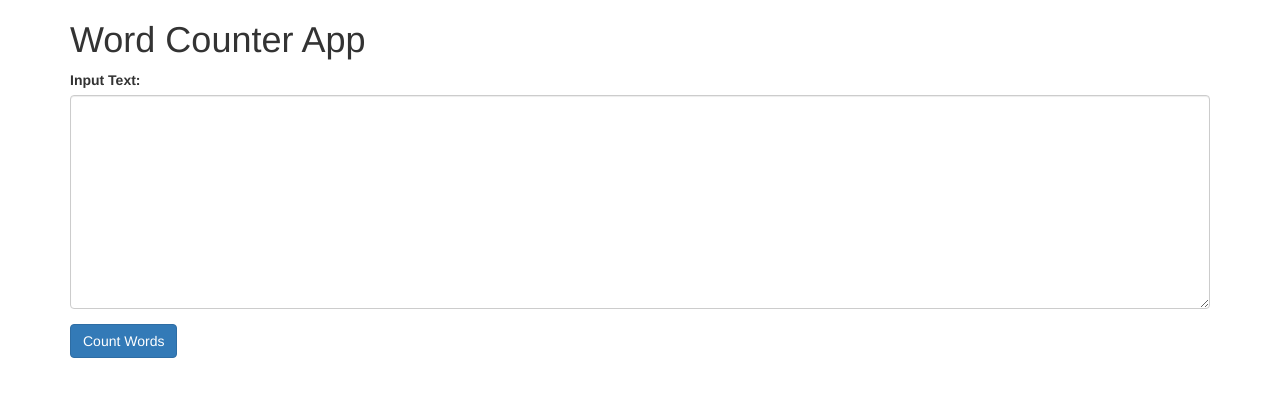
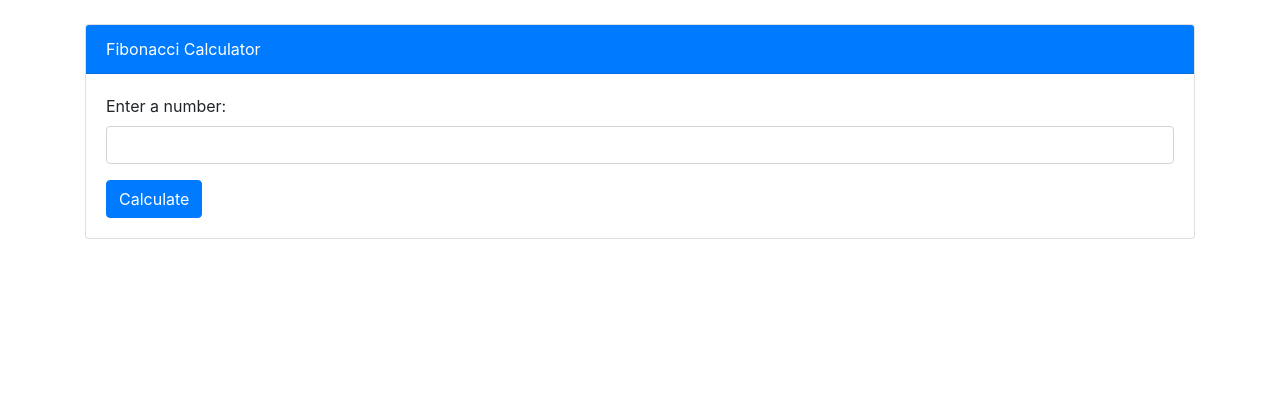
Before and after one commit to babastian18/py-apps, a Flask app: page / in a window 1280 px wide. Shown: the top 397 px of the page. Run offline with Flask 2, Linux system fonts and the light colour scheme; some libraries are stand-ins or nearby versions.

Commit message:
Update index.html

```diff
--- a/templates/index.html
+++ b/templates/index.html
@@ -1,29 +1,34 @@
-<!DOCTYPE html>
-<html>
+<!doctype html>
+<html lang="en">
 <head>
-	<title>Word Counter App</title>
-	<link rel="stylesheet" href="https://maxcdn.bootstrapcdn.com/bootstrap/3.3.7/css/bootstrap.min.css">
-	<script src="https://ajax.googleapis.com/ajax/libs/jquery/3.2.1/jquery.min.js"></script>
-	<script src="https://maxcdn.bootstrapcdn.com/bootstrap/3.3.7/js/bootstrap.min.js"></script>
+  <title>Fibonacci Calculator</title>
+  <link rel="stylesheet" href="https://maxcdn.bootstrapcdn.com/bootstrap/4.0.0/css/bootstrap.min.css">
 </head>
 <body>
-	<div class="container">
-		<div class="row">
-			<div class="col-md-12">
-				<h1>Word Counter App</h1>
-				<form method="POST" action="/">
+  <div class="container mt-4">
+    <div class="card">
+      <div class="card-header bg-primary text-white">Fibonacci Calculator</div>
+      <div class="card-body">
+        <form method="post">
           <div class="form-group">
-						<label for="inputText">Input Text:</label>
-						<textarea class="form-control" id="inputText" name="inputText" rows="10"></textarea>
+            <label for="inputNumber">Enter a number:</label>
+            <input type="number" class="form-control" id="inputNumber" name="inputNumber" required>
           </div>
-					<button type="submit" class="btn btn-primary">Count Words</button>
+          <button type="submit" class="btn btn-primary">Calculate</button>
         </form>
-				<br>
-				{% if result %}
-					<p>Number of words: {{ result }}</p>
+        {% if results %}
+          <hr>
+          <ul>
+          {% for result in results %}
+            <li>The {{ loop.index }}th Fibonacci number is: {{ result }}</li>
+          {% endfor %}
+          </ul>
         {% endif %}
       </div>
     </div>
   </div>
+  <script src="https://code.jquery.com/jquery-3.2.1.slim.min.js"></script>
+  <script src="https://cdnjs.cloudflare.com/ajax/libs/popper.js/1.12.9/umd/popper.min.js"></script>
+  <script src="https://maxcdn.bootstrapcdn.com/bootstrap/4.0.0/js/bootstrap.min.js"></script>
 </body>
 </html>
```
Lines whose indentation alone changed are shown as unchanged.
